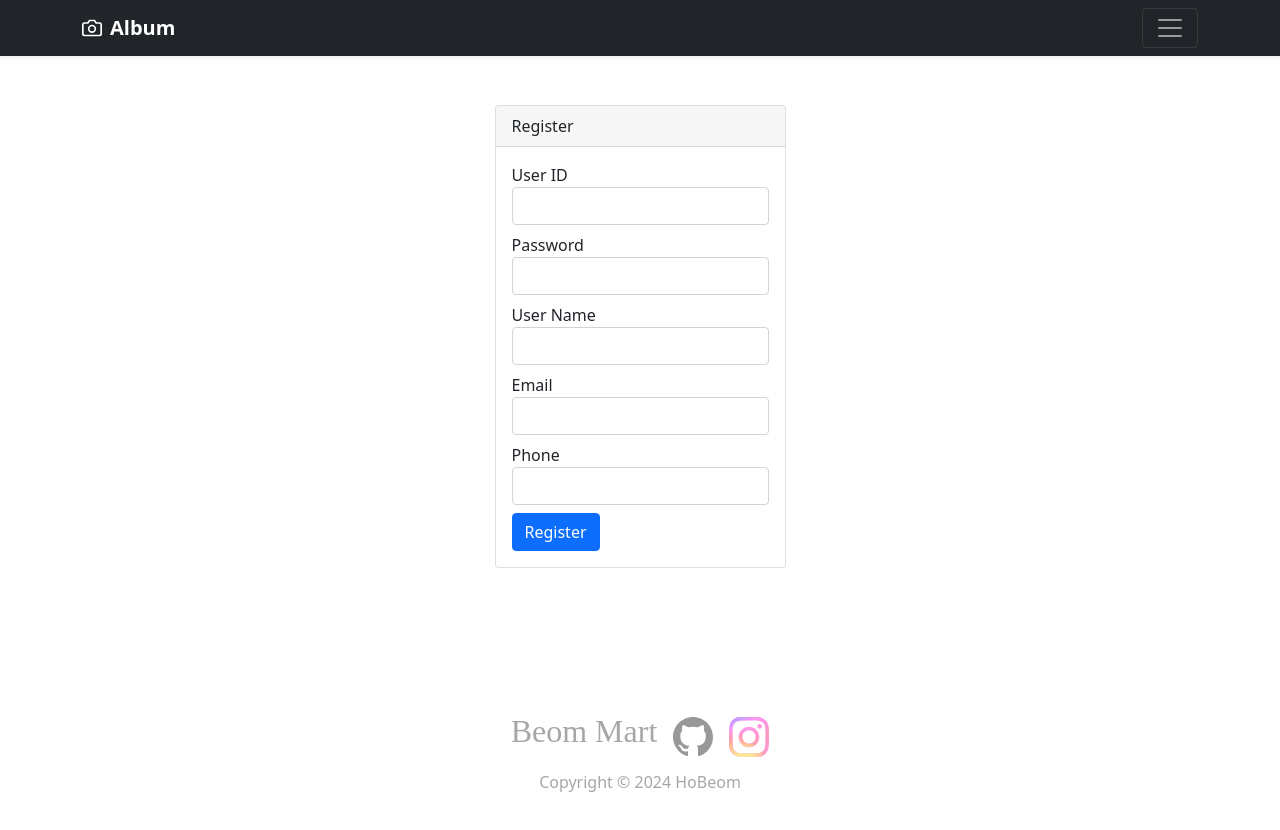
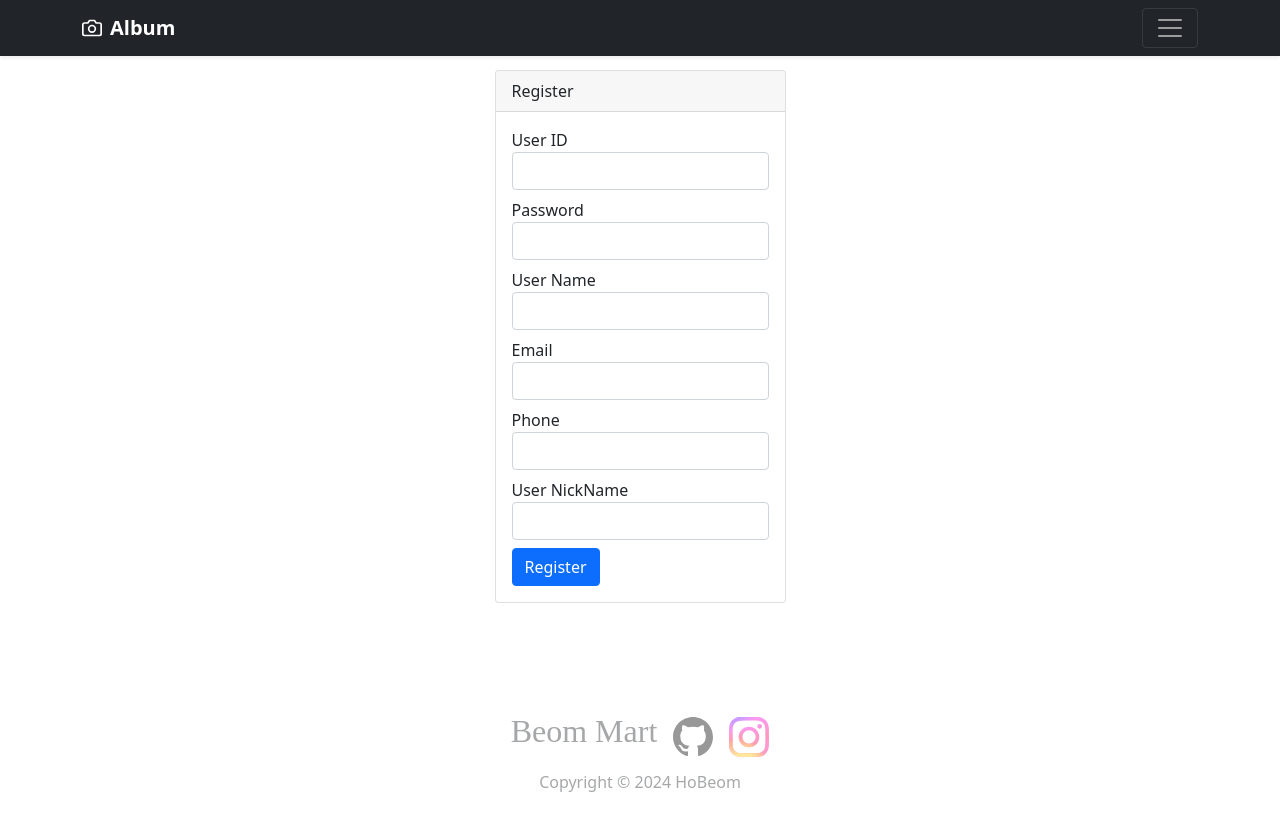
Before and after one commit to ho-beom-cheon/shop_front, a Vue app: page /signup in a window 1280 px wide. Shown: the top 830 px of the page. Built offline with nearby package versions, Linux system fonts and the light colour scheme.

Commit message:
shop_front-3 #2 회원가입 화면 레이아웃 - 회원가입 입력 항목 추가

```diff
--- a/src/components/layouts/login/Signup.vue
+++ b/src/components/layouts/login/Signup.vue
@@ -26,6 +26,10 @@
                 <label for="userPhone">Phone</label>
                 <input type="text" class="form-control" id="userPhone" v-model="state.form.userPhone">
               </div>
+              <div class="form-group mt-2">
+                <label for="userNickname">User NickName</label>
+                <input type="text" class="form-control" id="userName" v-model="state.form.userNickname">
+              </div>
               <button type="button" class="btn btn-primary mt-2" @click="register">Register</button>
             </form>
           </div>
@@ -50,6 +54,7 @@ export default {
         userName: '',
         userEmail: '',
         userPhone: '',
+        userNickname: '',
       }
     })
     const register = () => {
@@ -61,6 +66,7 @@ export default {
         userName: state.form.userName,
         userEmail: state.form.userEmail,
         userPhone: state.form.userPhone,
+        userNickname : state.form.userNickname,
       })
       .then(({data}) => {
         if (data) {
```
